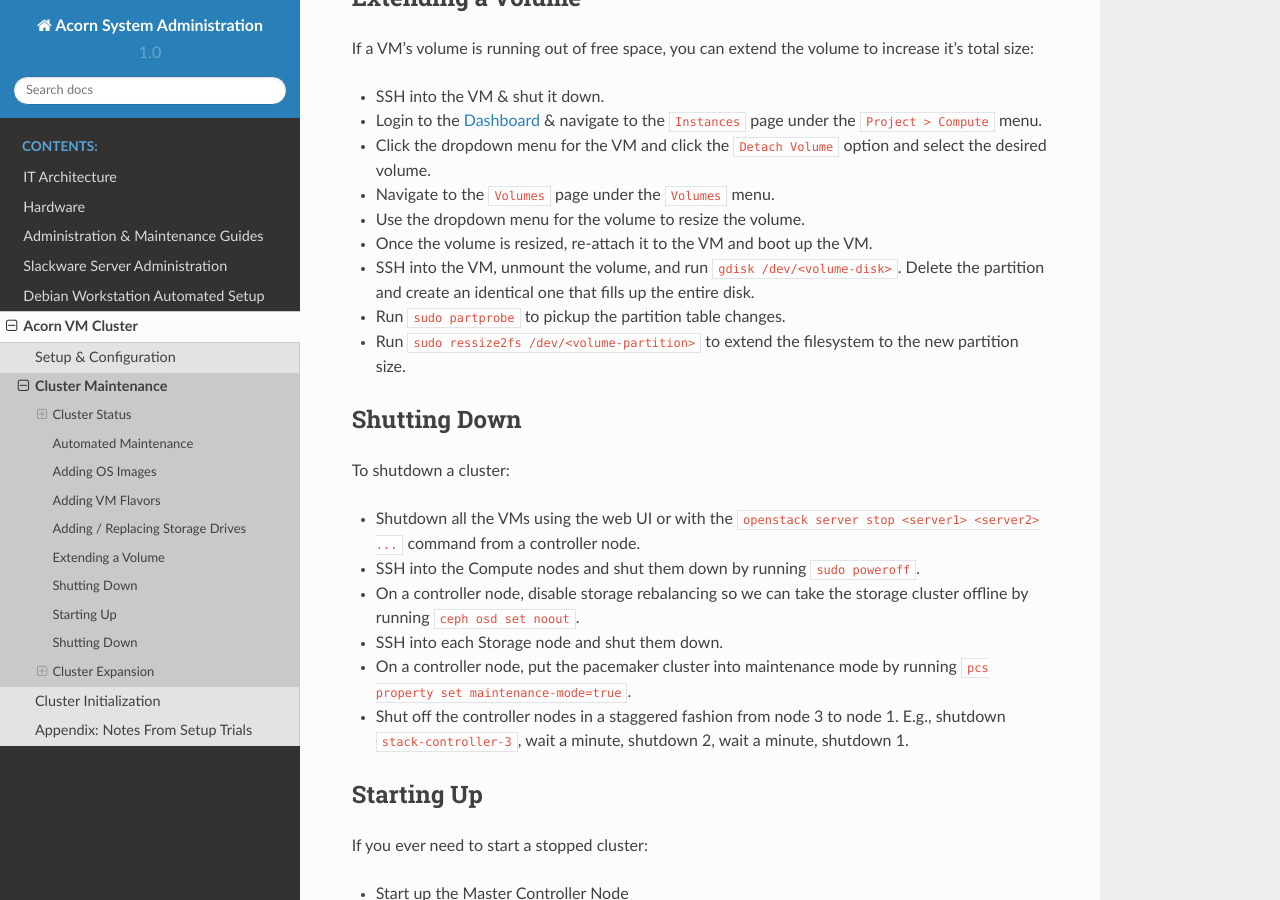
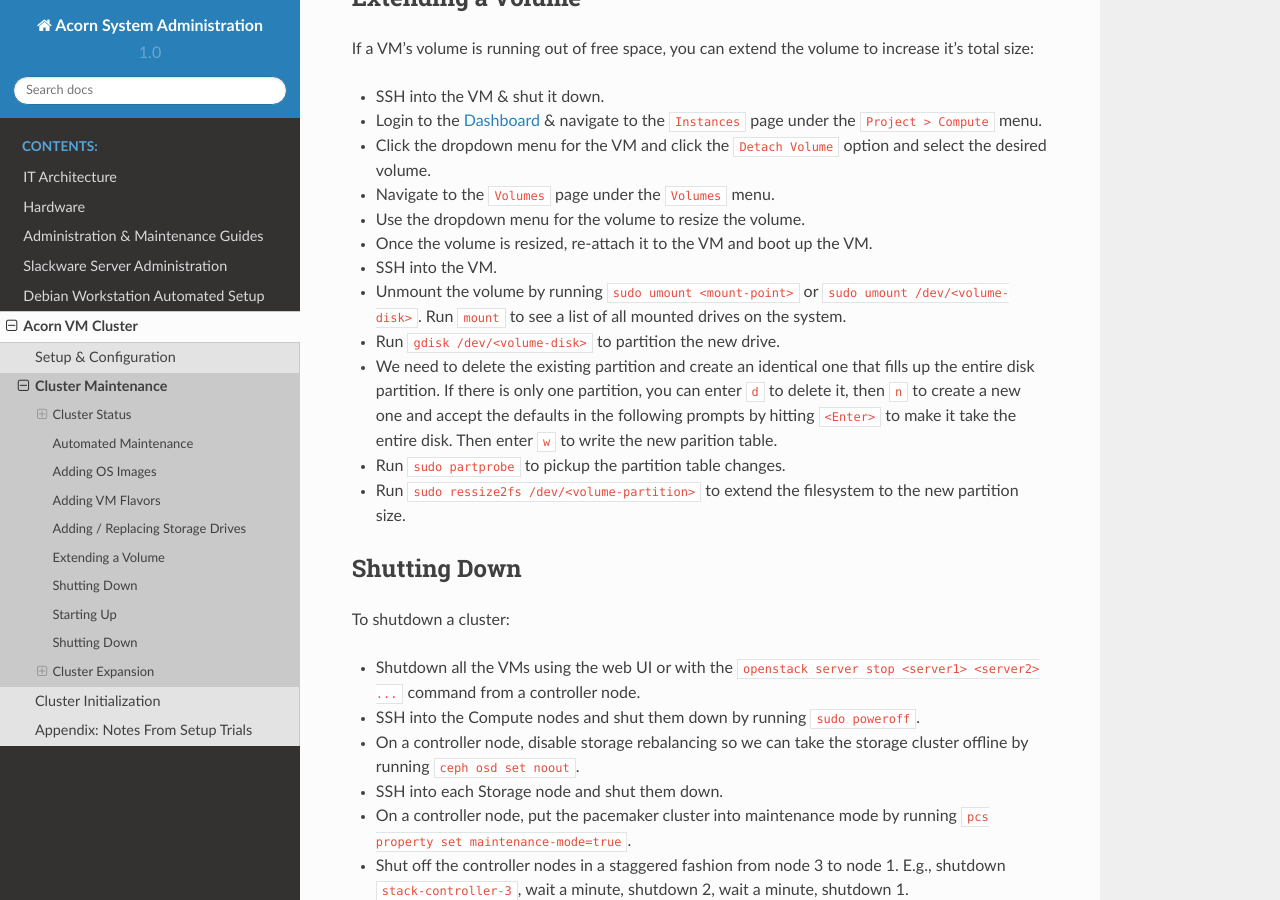
Before and after one commit to prikhi/sysadmintools, a Sphinx documentation site: the page built from docs/source/vm_cluster/maintenance.rst, in a window 1280 px wide and 900 px high, scrolled down 3438 px. Built offline with Sphinx 7.4.7 and the Read the Docs theme 2.0.0, drawn with Linux system fonts in a browser that asks for light colours; some of the changed text lies outside the part shown.

Commit message:
docs: Update Cluster Docs Based on Feedback

```diff
--- a/docs/source/vm_cluster/maintenance.rst
+++ b/docs/source/vm_cluster/maintenance.rst
@@ -185,9 +185,16 @@ increase it's total size:
 * Navigate to the ``Volumes`` page under the ``Volumes`` menu.
 * Use the dropdown menu for the volume to resize the volume.
 * Once the volume is resized, re-attach it to the VM and boot up the VM.
-* SSH into the VM, unmount the volume, and run ``gdisk /dev/<volume-disk>``.
-  Delete the partition and create an identical one that fills up the entire
-  disk.
+* SSH into the VM.
+* Unmount the volume by running ``sudo umount <mount-point>`` or ``sudo umount
+  /dev/<volume-disk>``. Run ``mount`` to see a list of all mounted drives on
+  the system.
+* Run ``gdisk /dev/<volume-disk>`` to partition the new drive.
+* We need to delete the existing partition and create an identical one that
+  fills up the entire disk partition. If there is only one partition, you can
+  enter ``d`` to delete it, then ``n`` to create a new one and accept the
+  defaults in the following prompts by hitting ``<Enter>`` to make it take the
+  entire disk. Then enter ``w`` to write the new parition table.
 * Run ``sudo partprobe`` to pickup the partition table changes.
 * Run ``sudo ressize2fs /dev/<volume-partition>`` to extend the filesystem to
   the new partition size.
@@ -355,7 +362,12 @@ and storage nodes::
     ssh-copy-id stack-storage-2
     ssh-copy-id stack-storage-3
 
-TODO: Finish ceph-deploy node setup for extra controller
+And finally, copy over the ``~/ceph-cluster`` folder from an existing
+controller node to a new one::
+
+    # On stack-controller-1
+    rsync -avhz ~/ceph-cluster stack-controller-4:~/
+
 
 Neutron
 ++++++++
--- a/docs/source/vm_cluster/setup.rst
+++ b/docs/source/vm_cluster/setup.rst
@@ -1,3 +1,5 @@
+.. _setup-and-config:
+
 =====================
 Setup & Configuration
 =====================
```
Also changed, not shown: other parts of docs/source/vm_cluster/maintenance.rst (+2 -3 lines), docs/source/vm_cluster/initialization.rst (+4 -5 lines).
